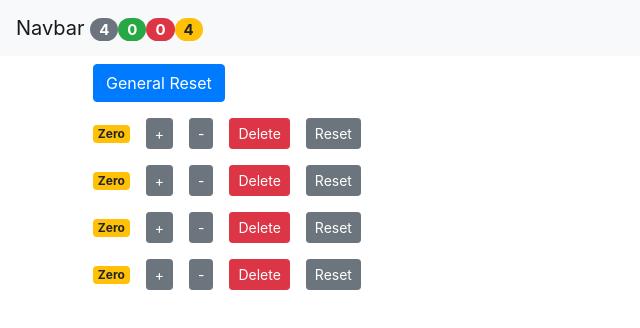
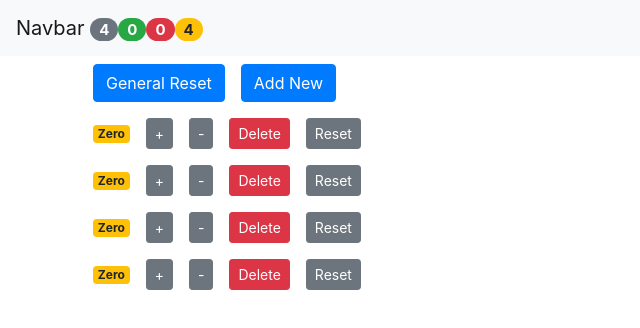
Before and after one commit to edunomatseye/reactcounter, a React (Create React App) app: page / in a window 1280 px wide. Shown: the top 328 px of the page, without its empty margins (0-640 px from the left). Built offline with nearby package versions, Linux system fonts and the light colour scheme.

Commit message:
Feature: Add New Button added successfully

```diff
--- a/src/App.js
+++ b/src/App.js
@@ -19,6 +19,13 @@ class App extends Component {
     let counters = this.state.counters.filter((counter) => counter.id !== id);
     this.setState({counters});
     console.log('Delete something of value', id)
+  };
+
+  handleAddition = () => {
+    let counter = {id: this.state.counters.length + 1, value: 0}
+    let counters = [...this.state.counters, counter];
+    this.setState({counters});
+    console.log('New counter added successfully with ID: ')
   };
 
   handleIncrement = (id) => {
@@ -90,6 +97,7 @@ class App extends Component {
             onDecrement={id =>this.handleDecrement(id)}
             onReset={id =>this.handleReset(id)}
             onGeneralReset={this.handleGeneralReset}
+            onAddNew={this.handleAddition}
             //onDelete={(c) => this.handleDelete(c)}
           />
         </main>
--- a/src/components/counters.jsx
+++ b/src/components/counters.jsx
@@ -23,6 +23,12 @@ class Counters extends Component {
           General Reset
         </button>
 
+        <button
+          onClick={this.props.onAddNew}
+          className="btn btn-small btn-primary m-2">
+          Add New
+        </button>
+
 
         {counters.map((counter) => (
           <Counter
```
